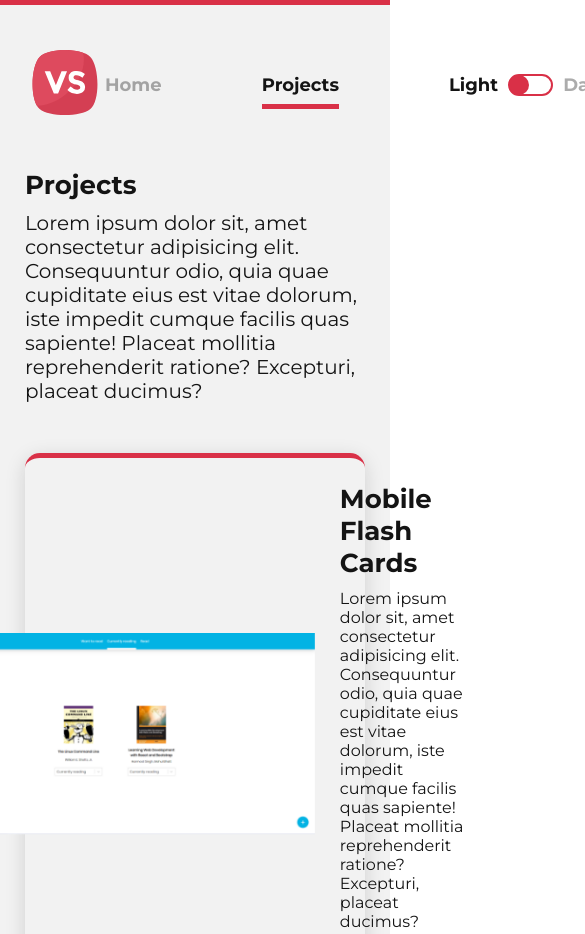
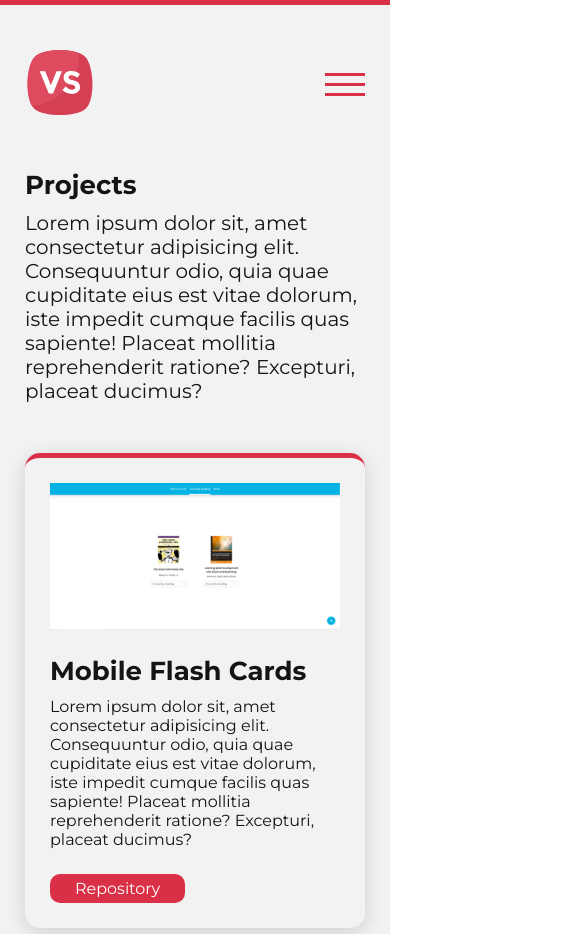
Before and after one commit to vinicius98s/viniciussales.com, a Gatsby site: page /projects in a window 390 px wide. Shown: the top 934 px of the page, 585 px wide, since content can reach past the window. Built offline with nearby package versions, Linux system fonts and the light colour scheme; Gatsby itself is replaced by a stand-in of ours.

Commit message:
wip: Responsive menu

```diff
--- a/src/assets/styles.js
+++ b/src/assets/styles.js
@@ -18,17 +18,15 @@ export const StyledText = styled.p`
 `;
 
 export const ProjectInfoWrapper = styled.div`
-  margin-left: ${({ theme }) => theme.sizes.default};
+  margin-left: ${({ theme, marginLeft }) => marginLeft && theme.sizes.default};
+  margin-top: ${({ theme, marginTop }) => marginTop && theme.sizes.default};
+
   p {
     font-size: 16px;
   }
 `;
 
-export const ProjectWrapper = styled.div`
-  display: flex;
-  align-items: center;
+export const ImageWrapper = styled.div`
+  min-width: ${({ minWidth }) => minWidth && '400px'};
+  width: 100%;
 `;
-
-export const ImageWrapper = styled.div`
-  min-width: 400px;
-`;
--- a/src/components/Header/styles.js
+++ b/src/components/Header/styles.js
@@ -9,6 +9,6 @@ export const HeaderWrapper = styled.div`
 `;
 
 export const Logo = styled.img`
-    width: 80px;
+  width: 70px;
   height: 65px;
 `;
--- a/src/components/Menu/index.js
+++ b/src/components/Menu/index.js
@@ -1,19 +1,46 @@
-import React, { useContext } from 'react';
+import React, { useState, useContext } from 'react';
 
 import { ThemeContext } from 'src/components/LayoutContext';
 import TransitionLink from 'src/components/TransitionLink';
 import Switch from 'src/components/Switch';
 
-import { MenuUl, MenuLi } from './styles';
+import useWindowSize from 'src/utils/useWindowSize';
+
+import {
+  MenuUl,
+  MenuLi,
+  MobileMenu,
+  MobileMenuWrapper,
+  ExpandBackground,
+} from './styles';
 
 const Menu = () => {
+  const [mobileMenuActive, setMobileMenuActive] = useState(false);
+  const [windowWidth] = useWindowSize();
   const { colorTheme, toggleTheme } = useContext(ThemeContext);
+
+  const WIDTH_BREAKPOINT = 710;
 
   const windowLocation =
     typeof window !== 'undefined' ? window.location.pathname : '/';
 
+  const toggleMobileMenuActive = () =>
+    setMobileMenuActive(previousState => !previousState);
+
   return (
-    <MenuUl>
+    <>
+      {windowWidth < WIDTH_BREAKPOINT && (
+        <>
+          <ExpandBackground expand={mobileMenuActive} colorTheme={colorTheme} />
+          <MobileMenuWrapper role="button" onClick={toggleMobileMenuActive}>
+            <MobileMenu active={mobileMenuActive} />
+          </MobileMenuWrapper>
+        </>
+      )}
+      <MenuUl
+        shouldDisplay={windowWidth > WIDTH_BREAKPOINT}
+        active={mobileMenuActive}
+      >
         <MenuLi active={windowLocation === '/'} colorTheme={colorTheme}>
           <TransitionLink>Home</TransitionLink>
         </MenuLi>
@@ -32,6 +59,7 @@ const Menu = () => {
           colorTheme={colorTheme}
         />
       </MenuUl>
+    </>
   );
 };
 
--- a/src/components/Menu/styles.js
+++ b/src/components/Menu/styles.js
@@ -1,9 +1,112 @@
 import styled, { css } from 'styled-components';
 
-export const MenuUl = styled.ul`
-    list-style: none;
+export const ExpandBackground = styled.div`
+  transition: ${({ theme }) => theme.transition};
+  z-index: 1;
+  box-shadow: ${({ theme, colorTheme }) =>
+    `0 0 0 0 ${
+      colorTheme === 'dark' ? theme.colors.darkGrey : theme.colors.lightGrey
+    }, 0 0 0 0 ${
+      colorTheme === 'dark' ? theme.colors.darkGrey : theme.colors.lightGrey
+    }`};
+  border-radius: 50%;
+  background: transparent;
+  position: absolute;
+  right: 45px;
+  width: 1px;
+  height: 1px;
+
+  ${({ expand, theme, colorTheme }) =>
+    expand &&
+    css`
+      box-shadow: 0 0 0 200vw
+          ${colorTheme === 'dark'
+            ? theme.colors.darkGrey
+            : theme.colors.lightGrey},
+        0 0 0 200vw
+          ${colorTheme === 'dark'
+            ? theme.colors.darkGrey
+            : theme.colors.lightGrey};
+    `};
+`;
+
+export const MobileMenuWrapper = styled.div`
+  width: 40px;
+  height: 40px;
+  cursor: pointer;
   display: flex;
   align-items: center;
+  z-index: 3;
+`;
+
+export const MobileMenu = styled.div`
+  width: 40px;
+  height: 3px;
+  background: ${({ theme, active }) =>
+    active ? 'transparent' : theme.colors.main};
+  transition: ${({ theme }) => theme.transition};
+  transform: ${({ active }) => active && 'rotate(180deg)'};
+  z-index: 2;
+
+  ::after,
+  ::before {
+    content: '';
+    width: 40px;
+    height: 3px;
+    display: block;
+    background: ${({ theme }) => theme.colors.main};
+    position: absolute;
+    transition: ${({ theme }) => theme.transition};
+  }
+
+  ::after {
+    ${({ active }) =>
+      active
+        ? css`
+            transform: rotate(45deg);
+          `
+        : css`
+            margin-top: 10px;
+          `}
+  }
+
+  ::before {
+    ${({ active }) =>
+      active
+        ? css`
+            transform: rotate(135deg);
+          `
+        : css`
+            margin-top: -10px;
+          `}
+  }
+`;
+
+export const MenuUl = styled.ul`
+  z-index: 2;
+
+  ${({ active, theme, shouldDisplay }) =>
+    active
+      ? css`
+          display: flex;
+          position: absolute;
+          flex-direction: column;
+          align-items: center;
+          justify-content: center;
+          width: 100vw;
+          height: 100vh;
+          top: 0;
+          left: 0;
+
+          li {
+            margin: ${theme.sizes.default} 0;
+          }
+        `
+      : css`
+          display: ${shouldDisplay ? 'flex' : 'none'};
+          align-items: center;
+          opacity: 1;
+        `};
 `;
 
 export const MenuLi = styled.li`
@@ -34,8 +137,6 @@ export const MenuLi = styled.li`
     font-weight: ${({ theme }) => theme.fonts.bold};
     font-size: 18px;
     color: ${({ theme, colorTheme }) =>
-            colorTheme === 'light'
-                ? theme.colors.darkGrey
-                : theme.colors.lightGrey};
+      colorTheme === 'light' ? theme.colors.darkGrey : theme.colors.lightGrey};
   }
 `;
--- a/src/pages/projects.js
+++ b/src/pages/projects.js
@@ -10,12 +10,12 @@ import Card from 'src/components/Card';
 import Button from 'src/components/Button';
 
 import { projects } from 'src/utils/constants';
+import useWindowSize from 'src/utils/useWindowSize';
 
 import {
   StyledH1,
   StyledText,
   ProjectInfoWrapper,
-  ProjectWrapper,
   ImageWrapper,
 } from 'src/assets/styles';
 
@@ -29,6 +29,9 @@ const Projects = ({ data }) => {
 
     return projectImage.node.childImageSharp.fluid;
   };
+
+  const [windowWidth] = useWindowSize();
+  const WIDTH_BREAKPOINT = 820;
 
   return (
     <TransitionState>
@@ -49,6 +52,9 @@ const Projects = ({ data }) => {
             {projects.map(project => (
               <Card
                 key={project.pathToRepository}
+                flexDirection={
+                  windowWidth < WIDTH_BREAKPOINT ? 'column' : 'row'
+                }
                 margin={{
                   top: 'medium',
                   right: 'none',
@@ -60,11 +66,13 @@ const Projects = ({ data }) => {
                   transitionStatus === 'entered'
                 }
               >
-                <ProjectWrapper>
-                  <ImageWrapper>
+                <ImageWrapper minWidth={windowWidth > WIDTH_BREAKPOINT}>
                   <Img fluid={getProjectImage(project.imageName)} />
                 </ImageWrapper>
-                  <ProjectInfoWrapper>
+                <ProjectInfoWrapper
+                  marginTop={windowWidth < WIDTH_BREAKPOINT}
+                  marginLeft={windowWidth > WIDTH_BREAKPOINT}
+                >
                   <StyledH1>{project.name}</StyledH1>
                   <StyledText>{project.description}</StyledText>
                   <Button
@@ -85,7 +93,6 @@ const Projects = ({ data }) => {
                     </a>
                   </Button>
                 </ProjectInfoWrapper>
-                </ProjectWrapper>
               </Card>
             ))}
           </LayoutContext>
--- a/src/utils/useWindowSize.js
+++ b/src/utils/useWindowSize.js
@@ -25,7 +25,7 @@ const useWindowSize = () => {
     return () => window.removeEventListener('resize', handleResize);
   }, []);
 
-  return windowSize;
+  return [windowSize.width, windowSize.height];
 };
 
 export default useWindowSize;
```
Also changed, not shown: gatsby-browser.js (+9 -9 lines), src/components/PostsPreview/index.js (+4 -4 lines), .eslintrc.js. Lines whose indentation alone changed are shown as unchanged.
